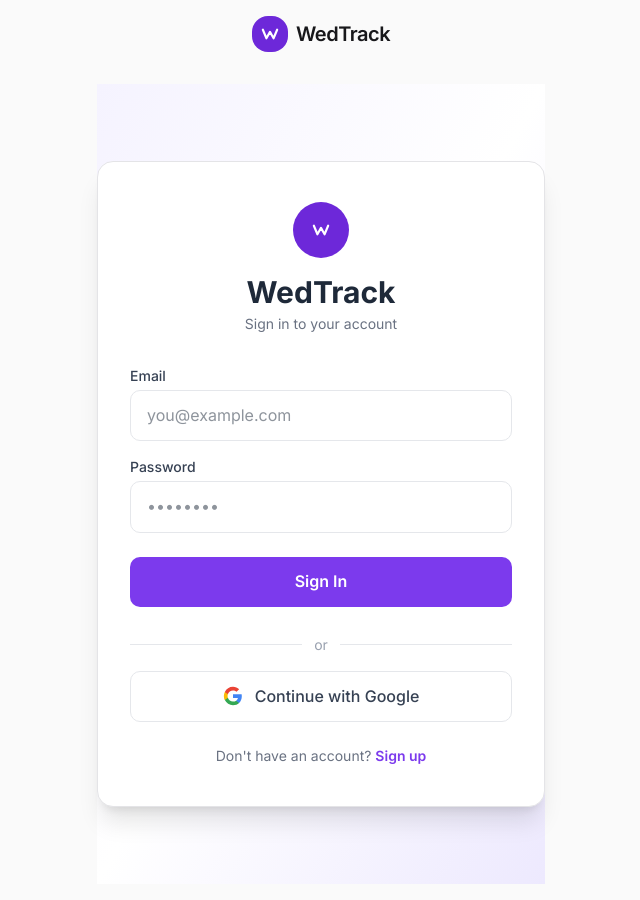
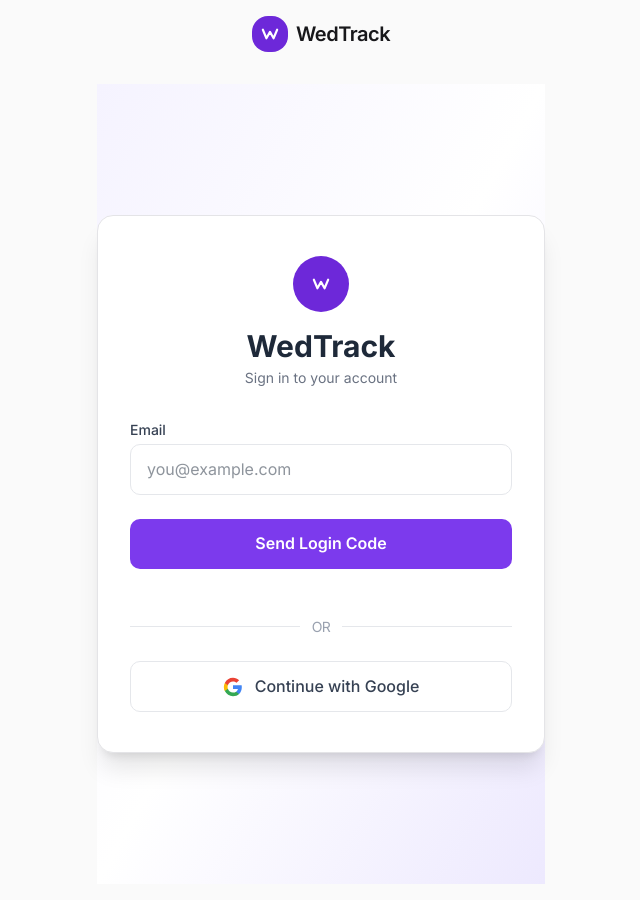
Before and after one commit to luffyYO/WedTrack, a React (Vite) app in the folder frontend/: page /login in a window 1280 px wide. Shown: the whole page, without its empty margins (319-959 px from the left). Built offline with nearby package versions, Linux system fonts and the light colour scheme.

Commit message:
login page updated broh

```diff
--- a/frontend/src/features/profile/pages/ProfilePage.tsx
+++ b/frontend/src/features/profile/pages/ProfilePage.tsx
@@ -126,7 +126,7 @@
         setIsLoading(true);
         await supabase.auth.signOut();
         logout();
-        navigate('/login');
+        navigate('/');
     };
 
     // ── Render States ───────────────────────────────────────────────────────────
--- a/frontend/src/layouts/AuthLayout.tsx
+++ b/frontend/src/layouts/AuthLayout.tsx
@@ -9,7 +9,7 @@
     const { isAuthenticated, isLoading } = useAuthStore();
 
     if (isLoading) return null; // Or a simple spinner
-    if (isAuthenticated) return <Navigate to="/dashboard" replace />;
+    if (isAuthenticated) return <Navigate to="/home" replace />;
 
     return (
         <div className="min-h-screen bg-[var(--color-bg)] flex items-center justify-center p-4">
--- a/frontend/src/pages/LoginPage.tsx
+++ b/frontend/src/pages/LoginPage.tsx
@@ -1,21 +1,73 @@
 import { useState } from "react";
-import { useNavigate, Link } from "react-router-dom";
+import { useNavigate } from "react-router-dom";
 import { supabase } from "@/config/supabaseClient";
 
-export default function LoginPage(){
+export default function LoginPage() {
   const [email, setEmail] = useState("");
-  const [password, setPassword] = useState("");
+  const [otp, setOtp] = useState("");
   const [loading, setLoading] = useState(false);
   const [error, setError] = useState("");
+  const [message, setMessage] = useState("");
+  const [step, setStep] = useState(1); // 1: Email, 2: OTP
   const navigate = useNavigate();
 
-  const login = async () => {
+  const sendOtp = async () => {
+    if (!email) {
+      setError("Please enter your email");
+      return;
+    }
     setLoading(true);
     setError("");
-    const { error } = await supabase.auth.signInWithPassword({ email, password });
+    setMessage("");
+
+    const { error } = await supabase.auth.signInWithOtp({
+      email,
+      options: {
+        shouldCreateUser: true,
+      },
+    });
+
     setLoading(false);
-    if (error) setError(error.message);
-    else navigate("/dashboard");
+    if (error) {
+      setError(error.message);
+    } else {
+      setStep(2);
+      setMessage("Check your email for the code!");
+    }
+  };
+
+  const verifyOtp = async () => {
+    if (!otp) {
+      setError("Please enter the OTP");
+      return;
+    }
+    setLoading(true);
+    setError("");
+
+    const { error } = await supabase.auth.verifyOtp({
+      email,
+      token: otp,
+      type: 'magiclink' // Note: 'magiclink' works for OTPs sent via signInWithOtp if configured correctly, or use 'email' depending on Supabase version
+    });
+
+    // Try 'email' type if 'magiclink' fails, or if you specifically enabled OTP in Supabase
+    if (error) {
+      const { error: error2 } = await supabase.auth.verifyOtp({
+        email,
+        token: otp,
+        type: 'email'
+      });
+
+      setLoading(false);
+      if (error2) {
+        setError(error2.message);
+      } else {
+        navigate("/home");
+      }
+    } else {
+      setLoading(false);
+      navigate("/home");
+    }
   };
 
   const googleLogin = async () => {
@@ -23,7 +75,7 @@
     const { error } = await supabase.auth.signInWithOAuth({
       provider: "google",
       options: {
-        redirectTo: `${window.location.origin}/dashboard`,
+        redirectTo: `${window.location.origin}/home`,
       },
     });
     if (error) setError(error.message);
@@ -33,7 +85,7 @@
     <div className="min-h-screen flex items-center justify-center bg-gradient-to-br from-[var(--color-primary-50)] via-white to-[var(--color-primary-100)]">
       <div className="w-full max-w-md px-8 py-10 bg-white rounded-2xl shadow-xl border border-[var(--color-border)]">
 
-        {/* Logo / Title (W logo) */}
+        {/* Logo / Title */}
         <div className="text-center mb-8">
           <div className="inline-flex items-center justify-center w-14 h-14 rounded-full bg-primary-700 mb-4">
             <svg viewBox="0 0 14 14" fill="none" className="w-5 h-5">
@@ -41,51 +93,79 @@
             </svg>
           </div>
           <h1 className="text-3xl font-bold text-gray-800">WedTrack</h1>
-          <p className="text-gray-500 mt-1 text-sm">Sign in to your account</p>
+          <p className="text-gray-500 mt-1 text-sm">
+            {step === 1 ? "Sign in to your account" : "Enter the code sent to your email"}
+          </p>
         </div>
 
-        {/* Error */}
+        {/* Error/Success Messages */}
         {error && (
           <div className="mb-4 px-4 py-3 bg-red-50 text-red-600 text-sm rounded-lg border border-red-200">
             {error}
           </div>
         )}
+        {message && (
+          <div className="mb-4 px-4 py-3 bg-green-50 text-green-700 text-sm rounded-lg border border-green-200">
+            {message}
+          </div>
+        )}
 
-        {/* Email */}
-        <div className="mb-4">
+        {step === 1 ? (
+          <>
+            {/* Email Input */}
+            <div className="mb-6">
               <label className="block text-sm font-medium text-gray-700 mb-1">Email</label>
               <input
                 type="email"
+                value={email}
                 className="w-full px-4 py-3 rounded-lg border border-gray-200 focus:outline-none focus:ring-2 focus:ring-[var(--color-primary-400)] text-gray-800 transition"
                 placeholder="you@example.com"
                 onChange={(e) => setEmail(e.target.value)}
               />
             </div>
 
-        {/* Password */}
+            <button
+              onClick={sendOtp}
+              disabled={loading}
+              className="w-full py-3 bg-[var(--color-primary-600)] hover:bg-[var(--color-primary-700)] text-white font-semibold rounded-lg transition disabled:opacity-60 mb-6"
+            >
+              {loading ? "Sending..." : "Send Login Code"}
+            </button>
+          </>
+        ) : (
+          <>
+            {/* OTP Input */}
             <div className="mb-6">
-          <label className="block text-sm font-medium text-gray-700 mb-1">Password</label>
+              <label className="block text-sm font-medium text-gray-700 mb-1">Passcode</label>
               <input
-            type="password"
-            className="w-full px-4 py-3 rounded-lg border border-gray-200 focus:outline-none focus:ring-2 focus:ring-[var(--color-primary-400)] text-gray-800 transition"
-            placeholder="••••••••"
-            onChange={(e) => setPassword(e.target.value)}
+                type="text"
+                value={otp}
+                className="w-full px-4 py-3 rounded-lg border border-gray-200 focus:outline-none focus:ring-2 focus:ring-[var(--color-primary-400)] text-gray-800 tracking-widest text-center text-xl font-bold transition"
+                placeholder="000000"
+                onChange={(e) => setOtp(e.target.value)}
               />
             </div>
 
-        {/* Login Button */}
             <button
-          onClick={login}
+              onClick={verifyOtp}
               disabled={loading}
-          className="w-full py-3 bg-[var(--color-primary-600)] hover:bg-[var(--color-primary-700)] text-white font-semibold rounded-lg transition disabled:opacity-60 mb-3"
+              className="w-full py-3 bg-[var(--color-primary-600)] hover:bg-[var(--color-primary-700)] text-white font-semibold rounded-lg transition disabled:opacity-60 mb-4"
             >
-          {loading ? "Signing in..." : "Sign In"}
+              {loading ? "Verifying..." : "Verify & Sign In"}
             </button>
+            <button
+              onClick={() => setStep(1)}
+              className="w-full text-sm text-gray-500 hover:text-primary-600 font-medium transition"
+            >
+              Back to email
+            </button>
+          </>
+        )}
 
         {/* Divider */}
-        <div className="flex items-center my-4">
+        <div className="flex items-center my-6">
           <div className="flex-1 h-px bg-gray-200" />
-          <span className="mx-3 text-sm text-gray-400">or</span>
+          <span className="mx-3 text-sm text-gray-400 uppercase tracking-tighter">or</span>
           <div className="flex-1 h-px bg-gray-200" />
         </div>
 
@@ -102,14 +182,6 @@
           </svg>
           Continue with Google
         </button>
-
-        {/* Sign Up Link */}
-        <p className="text-center text-sm text-gray-500 mt-6">
-          Don't have an account?{" "}
-          <Link to="/signup" className="text-[var(--color-primary-600)] font-semibold hover:opacity-90 transition">
-            Sign up
-          </Link>
-        </p>
       </div>
     </div>
   );
--- a/frontend/src/pages/SignupPage.tsx
+++ /dev/null
@@ -1,133 +0,0 @@
-import { useState } from "react";
-import { Link } from "react-router-dom";
-import { supabase } from "@/config/supabaseClient";
-
-export default function SignupPage() {
-  const [email, setEmail] = useState("");
-  const [password, setPassword] = useState("");
-  const [loading, setLoading] = useState(false);
-  const [error, setError] = useState("");
-  const [message, setMessage] = useState("");
-
-  const signUp = async () => {
-    setLoading(true);
-    setError("");
-    setMessage("");
-    const { error, data } = await supabase.auth.signUp({
-      email,
-      password,
-      options: {
-        emailRedirectTo: `${window.location.origin}/login`,
-      },
-    });
-    setLoading(false);
-
-    if (error) {
-        setError(error.message);
-    } else if (data?.user?.identities?.length === 0) {
-        // Supabase returns an empty identities array if the user already exists.
-        setError("This user already exists.");
-    } else {
-        setMessage("Success! Please check your email to verify your account.");
-    }
-  };
-
-  const googleLogin = async () => {
-    setError("");
-    const { error } = await supabase.auth.signInWithOAuth({
-      provider: "google",
-      options: {
-        redirectTo: `${window.location.origin}/dashboard`,
-      },
-    });
-    if (error) setError(error.message);
-  };
-
-  return (
-    <div className="w-full px-8 py-10 bg-white rounded-2xl shadow-xl border border-rose-100">
-
-      {/* Logo / Title */}
-      <div className="text-center mb-8">
-        <div className="inline-flex items-center justify-center w-14 h-14 rounded-full bg-primary-700 mb-4">
-          <svg viewBox="0 0 14 14" fill="none" className="w-5 h-5">
-            <path d="M2 4L4.5 10L7 5.5L9.5 10L12 4" stroke="white" strokeWidth="1.5" strokeLinecap="round" strokeLinejoin="round" />
-          </svg>
-        </div>
-        <h1 className="text-3xl font-bold text-gray-800">Create an Account</h1>
-        <p className="text-gray-500 mt-1 text-sm">Join WedTrack today</p>
-      </div>
-
-      {/* Feedback Messages */}
-      {error && (
-        <div className="mb-4 px-4 py-3 bg-red-50 text-red-600 text-sm rounded-lg border border-red-200">
-          {error}
-        </div>
-      )}
-      {message && (
-        <div className="mb-4 px-4 py-3 bg-green-50 text-green-600 text-sm rounded-lg border border-green-200">
-          {message}
-        </div>
-      )}
-
-      {/* Email */}
-      <div className="mb-4">
-        <label className="block text-sm font-medium text-gray-700 mb-1">Email</label>
-        <input
-          type="email"
-          className="w-full px-4 py-3 rounded-lg border border-gray-200 focus:outline-none focus:ring-2 focus:ring-primary-400 text-gray-800 transition"
-          placeholder="you@example.com"
-          onChange={(e) => setEmail(e.target.value)}
-        />
-      </div>
-
-      {/* Password */}
-      <div className="mb-6">
-        <label className="block text-sm font-medium text-gray-700 mb-1">Password</label>
-        <input
-          type="password"
-          className="w-full px-4 py-3 rounded-lg border border-gray-200 focus:outline-none focus:ring-2 focus:ring-primary-400 text-gray-800 transition"
-          placeholder="••••••••"
-          onChange={(e) => setPassword(e.target.value)}
-        />
-      </div>
-
-      {/* Sign Up Button */}
-      <button
-        onClick={signUp}
-        disabled={loading}
-        className="w-full py-3 bg-primary-600 hover:bg-primary-700 text-white font-semibold rounded-lg transition disabled:opacity-60 mb-3"
-      >
-        {loading ? "Creating Account..." : "Sign Up"}
-      </button>
-
-      {/* Divider */}
-      <div className="flex items-center my-4">
-        <div className="flex-1 h-px bg-gray-200" />
-        <span className="mx-3 text-sm text-gray-400">or</span>
-        <div className="flex-1 h-px bg-gray-200" />
-      </div>
-
-      {/* Google Login */}
-      <button
-        onClick={googleLogin}
-        className="w-full flex items-center justify-center gap-3 py-3 border border-gray-200 rounded-lg hover:bg-gray-50 transition text-gray-700 font-medium"
-      >
-        <svg className="w-5 h-5" viewBox="0 0 24 24">
-          <path fill="#4285F4" d="M22.56 12.25c0-.78-.07-1.53-.2-2.25H12v4.26h5.92c-.26 1.37-1.04 2.53-2.21 3.31v2.77h3.57c2.08-1.92 3.28-4.74 3.28-8.09z"/>
-          <path fill="#34A853" d="M12 23c2.97 0 5.46-.98 7.28-2.66l-3.57-2.77c-.98.66-2.23 1.06-3.71 1.06-2.86 0-5.29-1.93-6.16-4.53H2.18v2.84C3.99 20.53 7.7 23 12 23z"/>
-          <path fill="#FBBC05" d="M5.84 14.09c-.22-.66-.35-1.36-.35-2.09s.13-1.43.35-2.09V7.07H2.18C1.43 8.55 1 10.22 1 12s.43 3.45 1.18 4.93l3.66-2.84z"/>
-          <path fill="#EA4335" d="M12 5.38c1.62 0 3.06.56 4.21 1.64l3.15-3.15C17.45 2.09 14.97 1 12 1 7.7 1 3.99 3.47 2.18 7.07l3.66 2.84c.87-2.6 3.3-4.53 6.16-4.53z"/>
-        </svg>
-        Continue with Google
-      </button>
-
-      {/* Login Link */}
-      <p className="text-center text-sm text-gray-500 mt-6">
-        Already have an account?{" "}
-        <Link to="/login" className="text-primary-600 font-semibold hover:text-primary-700 transition">
-          Sign In
-        </Link>
-      </p>
-    </div>
-  );
-}
--- a/frontend/src/routes/ProtectedRoute.tsx
+++ b/frontend/src/routes/ProtectedRoute.tsx
@@ -10,7 +10,7 @@
  * Guards routes that require authentication.
  * Redirects to /login if the user is not authenticated.
  */
-export default function ProtectedRoute({ redirectTo = '/' }: ProtectedRouteProps) {
+export default function ProtectedRoute({ redirectTo = '/login' }: ProtectedRouteProps) {
     const { isAuthenticated, isLoading } = useAuthStore();
 
     if (isLoading) {
--- a/frontend/src/routes/router.tsx
+++ b/frontend/src/routes/router.tsx
@@ -7,7 +7,6 @@
 import HomePage from '@/pages/HomePage';
 import LandingPage from '@/pages/LandingPage';
 import LoginPage from '@/pages/LoginPage';
-import SignupPage from '@/pages/SignupPage';
 import DashboardPage from '@/pages/DashboardPage';
 import ProfilePage from '@/features/profile/pages/ProfilePage';
 import TasksPage from '@/pages/TasksPage';
@@ -25,7 +24,6 @@
         element: <AuthLayout />,
         children: [
             { path: '/login', element: <LoginPage /> },
-            { path: '/signup', element: <SignupPage /> },
         ],
     },
     { path: '/', element: <LandingPage /> },
```
Also changed, not shown: frontend/src/pages/LandingPage.tsx (+6 -13 lines). Lines whose indentation alone changed are shown as unchanged.
